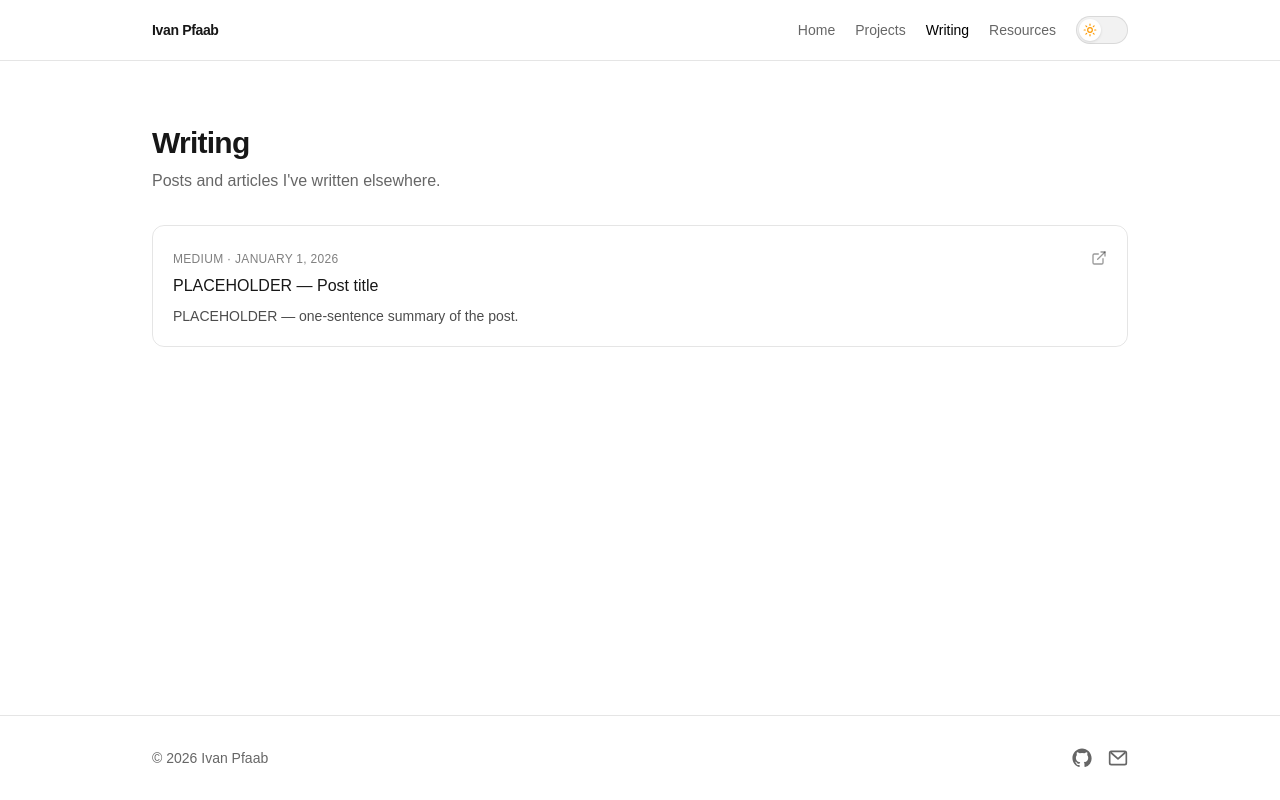
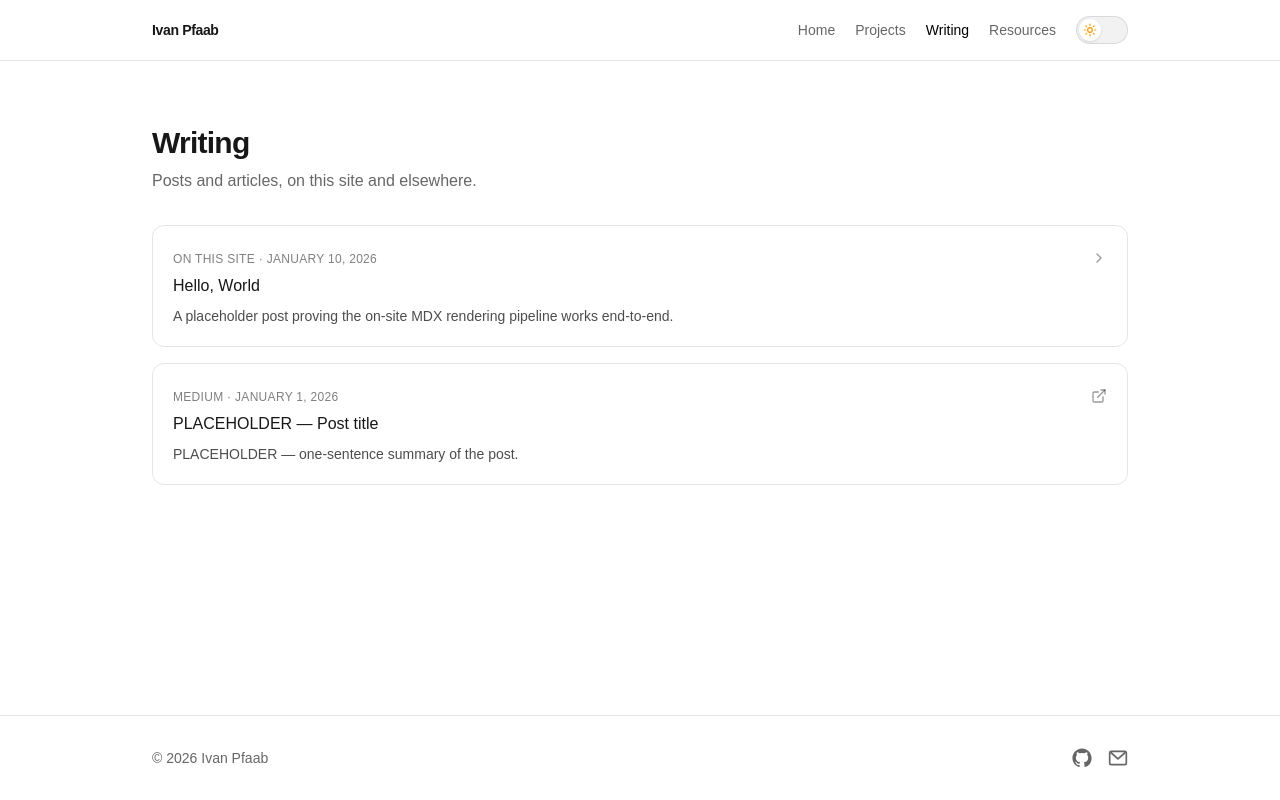
Before and after one commit to ivanpfaab/ivanpfaab.github.io, a Next.js app: page /writing in a window 1280 px wide. Built offline with nearby package versions, Linux system fonts and the light colour scheme.

Commit message:
feat: in page posts

```diff
--- a/app/components/icons.tsx
+++ b/app/components/icons.tsx
@@ -48,3 +48,19 @@ export function ExternalLinkIcon(props: React.SVGProps<SVGSVGElement>) {
     </svg>
   );
 }
+
+export function ChevronRightIcon(props: React.SVGProps<SVGSVGElement>) {
+  return (
+    <svg
+      viewBox="0 0 24 24"
+      fill="none"
+      stroke="currentColor"
+      strokeWidth={2}
+      strokeLinecap="round"
+      strokeLinejoin="round"
+      {...props}
+    >
+      <path d="m9 6 6 6-6 6" />
+    </svg>
+  );
+}
--- a/app/globals.css
+++ b/app/globals.css
@@ -1,4 +1,5 @@
 @import "tailwindcss";
+@plugin "@tailwindcss/typography";
 
 @custom-variant dark (&:where(.dark, .dark *));
 
--- /dev/null
+++ b/app/writing/[slug]/page.tsx
@@ -0,0 +1,54 @@
+import type { Metadata } from "next";
+import { notFound } from "next/navigation";
+import { getMdxPost, getMdxSlugs } from "@/content/writing/posts";
+
+export function generateStaticParams() {
+  return getMdxSlugs().map((slug) => ({ slug }));
+}
+
+export const dynamicParams = false;
+
+function formatDate(date: string) {
+  return new Date(date).toLocaleDateString("en-US", {
+    year: "numeric",
+    month: "long",
+    day: "numeric",
+    timeZone: "UTC",
+  });
+}
+
+export async function generateMetadata({
+  params,
+}: {
+  params: Promise<{ slug: string }>;
+}): Promise<Metadata> {
+  const { slug } = await params;
+  if (!getMdxSlugs().includes(slug)) return {};
+  const { metadata } = await getMdxPost(slug);
+  return { title: metadata.title, description: metadata.excerpt };
+}
+
+export default async function WritingPostPage({
+  params,
+}: {
+  params: Promise<{ slug: string }>;
+}) {
+  const { slug } = await params;
+  if (!getMdxSlugs().includes(slug)) notFound();
+
+  const { default: Post, metadata } = await getMdxPost(slug);
+
+  return (
+    <article className="mx-auto w-full max-w-3xl px-6 py-16">
+      <p className="text-xs font-medium uppercase tracking-wide text-black/50 dark:text-white/50">
+        {formatDate(metadata.date)}
+      </p>
+      <h1 className="mt-1 text-2xl font-semibold tracking-tight sm:text-3xl">
+        {metadata.title}
+      </h1>
+      <div className="prose prose-neutral mt-8 max-w-none dark:prose-invert">
+        <Post />
+      </div>
+    </article>
+  );
+}
--- a/app/writing/page.tsx
+++ b/app/writing/page.tsx
@@ -1,5 +1,7 @@
+import Link from "next/link";
 import { externalPosts } from "@/content/writing/external";
-import { ExternalLinkIcon } from "../components/icons";
+import { getMdxPosts } from "@/content/writing/posts";
+import { ChevronRightIcon, ExternalLinkIcon } from "../components/icons";
 
 export const metadata = {
   title: "Writing",
@@ -14,39 +16,90 @@ function formatDate(date: string) {
   });
 }
 
-export default function WritingPage() {
+type WritingItem =
+  | {
+      type: "external";
+      title: string;
+      date: string;
+      excerpt: string;
+      platform: string;
+      url: string;
+    }
+  | {
+      type: "internal";
+      title: string;
+      date: string;
+      excerpt: string;
+      slug: string;
+    };
+
+export default async function WritingPage() {
+  const mdxPosts = await getMdxPosts();
+
+  const items: WritingItem[] = [
+    ...externalPosts.map(
+      (post): WritingItem => ({ type: "external", ...post })
+    ),
+    ...mdxPosts.map((post): WritingItem => ({ type: "internal", ...post })),
+  ].sort((a, b) => (a.date < b.date ? 1 : -1));
+
   return (
     <section className="mx-auto w-full max-w-5xl px-6 py-16">
       <h1 className="text-2xl font-semibold tracking-tight sm:text-3xl">
         Writing
       </h1>
       <p className="mt-2 text-black/60 dark:text-white/60">
-        Posts and articles I&apos;ve written elsewhere.
+        Posts and articles, on this site and elsewhere.
       </p>
       <ul className="mt-8 flex flex-col gap-4">
-        {externalPosts.map((post) => (
-          <li key={post.url}>
-            <a
-              href={post.url}
-              target="_blank"
-              rel="noreferrer"
-              className="group flex flex-col gap-2 rounded-xl border border-black/10 p-5 transition-colors hover:border-black/20 dark:border-white/15 dark:hover:border-white/30"
-            >
+        {items.map((item) => {
+          const label =
+            item.type === "external" ? item.platform : "On this site";
+          const key = item.type === "external" ? item.url : item.slug;
+
+          const cardBody = (
+            <>
               <div className="flex items-start justify-between gap-4">
                 <div>
                   <span className="text-xs font-medium uppercase tracking-wide text-black/50 dark:text-white/50">
-                    {post.platform} · {formatDate(post.date)}
+                    {label} · {formatDate(item.date)}
                   </span>
-                  <h2 className="mt-1 font-medium">{post.title}</h2>
+                  <h2 className="mt-1 font-medium">{item.title}</h2>
                 </div>
-                <ExternalLinkIcon className="mt-1 size-4 shrink-0 text-black/40 transition-colors group-hover:text-black dark:text-white/40 dark:group-hover:text-white" />
+                {item.type === "external" ? (
+                  <ExternalLinkIcon className="mt-1 size-4 shrink-0 text-black/40 transition-colors group-hover:text-black dark:text-white/40 dark:group-hover:text-white" />
+                ) : (
+                  <ChevronRightIcon className="mt-1 size-4 shrink-0 text-black/40 transition-colors group-hover:text-black dark:text-white/40 dark:group-hover:text-white" />
+                )}
               </div>
               <p className="text-sm text-black/70 dark:text-white/70">
-                {post.excerpt}
+                {item.excerpt}
               </p>
-            </a>
-          </li>
-        ))}
+            </>
+          );
+
+          const cardClassName =
+            "group flex flex-col gap-2 rounded-xl border border-black/10 p-5 transition-colors hover:border-black/20 dark:border-white/15 dark:hover:border-white/30";
+
+          return (
+            <li key={key}>
+              {item.type === "external" ? (
+                <a
+                  href={item.url}
+                  target="_blank"
+                  rel="noreferrer"
+                  className={cardClassName}
+                >
+                  {cardBody}
+                </a>
+              ) : (
+                <Link href={`/writing/${item.slug}`} className={cardClassName}>
+                  {cardBody}
+                </Link>
+              )}
+            </li>
+          );
+        })}
       </ul>
     </section>
   );
--- /dev/null
+++ b/content/writing/hello-world.mdx
@@ -0,0 +1,18 @@
+export const metadata = {
+  title: "Hello, World",
+  date: "2026-01-10",
+  excerpt:
+    "A placeholder post proving the on-site MDX rendering pipeline works end-to-end.",
+};
+
+# Hello, World
+
+This is a placeholder post proving the on-site MDX pipeline works. Replace this
+file, or add new ones, under `content/writing/` — every `.mdx` file there
+automatically becomes a post, no code changes required.
+
+## What you can do here
+
+- Write **Markdown** as usual.
+- Use `inline code` and fenced code blocks.
+- Import and use React components if you need something more custom.
--- /dev/null
+++ b/content/writing/posts.ts
@@ -0,0 +1,39 @@
+import fs from "node:fs";
+import path from "node:path";
+
+const contentDir = path.join(process.cwd(), "content/writing");
+
+export type MdxPostMetadata = {
+  slug: string;
+  title: string;
+  date: string;
+  excerpt: string;
+};
+
+type RawMetadata = { title: string; date: string; excerpt: string };
+
+export function getMdxSlugs(): string[] {
+  return fs
+    .readdirSync(contentDir)
+    .filter((file) => file.endsWith(".mdx"))
+    .map((file) => file.replace(/\.mdx$/, ""));
+}
+
+export async function getMdxPost(slug: string) {
+  const mod = (await import(`./${slug}.mdx`)) as {
+    default: React.ComponentType;
+    metadata: RawMetadata;
+  };
+  return mod;
+}
+
+export async function getMdxPosts(): Promise<MdxPostMetadata[]> {
+  const slugs = getMdxSlugs();
+  const posts = await Promise.all(
+    slugs.map(async (slug) => {
+      const { metadata } = await getMdxPost(slug);
+      return { slug, ...metadata };
+    })
+  );
+  return posts.sort((a, b) => (a.date < b.date ? 1 : -1));
+}
--- /dev/null
+++ b/mdx-components.tsx
@@ -0,0 +1,7 @@
+import type { MDXComponents } from "mdx/types";
+
+const components: MDXComponents = {};
+
+export function useMDXComponents(): MDXComponents {
+  return components;
+}
--- a/next.config.ts
+++ b/next.config.ts
@@ -1,4 +1,5 @@
 import type { NextConfig } from "next";
+import createMDX from "@next/mdx";
 
 const nextConfig: NextConfig = {
   output: "export",
@@ -6,6 +7,9 @@ const nextConfig: NextConfig = {
     unoptimized: true,
   },
   trailingSlash: true,
+  pageExtensions: ["js", "jsx", "md", "mdx", "ts", "tsx"],
 };
 
-export default nextConfig;
+const withMDX = createMDX({});
+
+export default withMDX(nextConfig);
--- a/package.json
+++ b/package.json
@@ -9,6 +9,11 @@
     "lint": "eslint"
   },
   "dependencies": {
+    "@mdx-js/loader": "^3.1.1",
+    "@mdx-js/react": "^3.1.1",
+    "@next/mdx": "^16.2.10",
+    "@tailwindcss/typography": "^0.5.20",
+    "@types/mdx": "^2.0.14",
     "next": "16.2.10",
     "next-themes": "^0.4.6",
     "react": "19.2.4",
```
Also changed, not shown: 1 other file (tests, documents, lock files or other folders).
